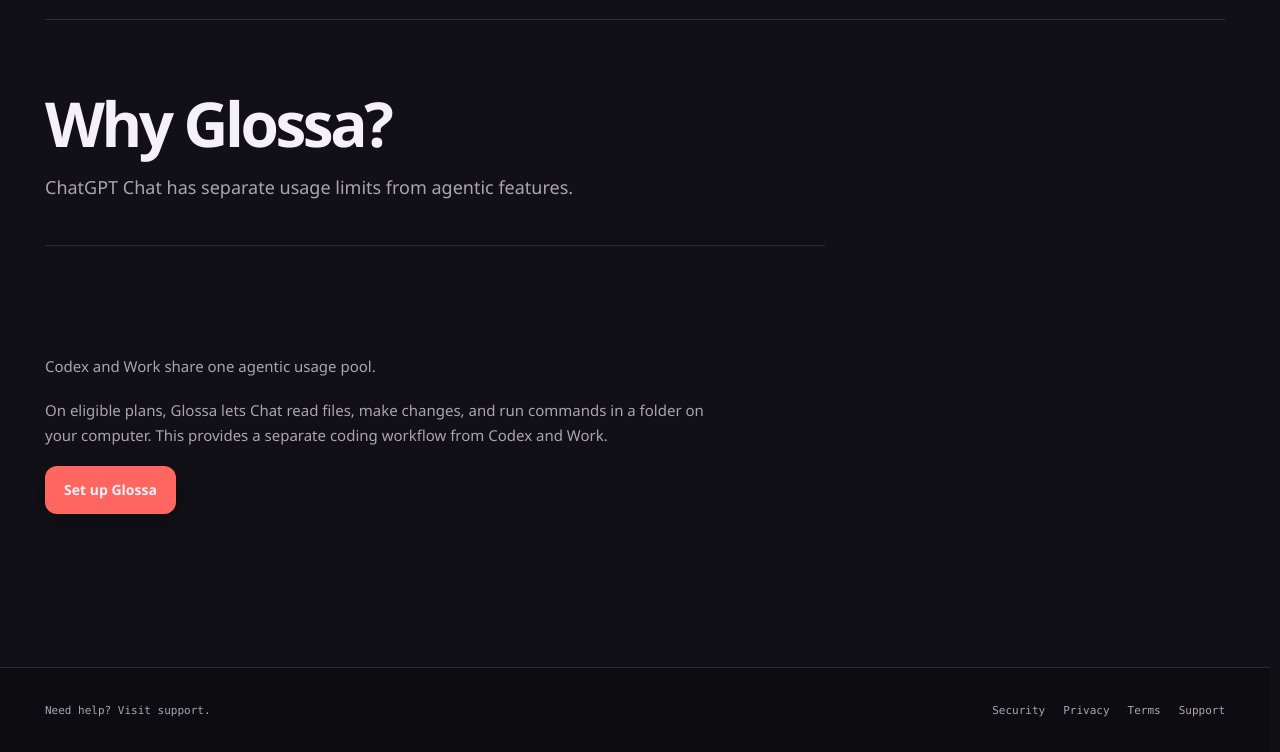
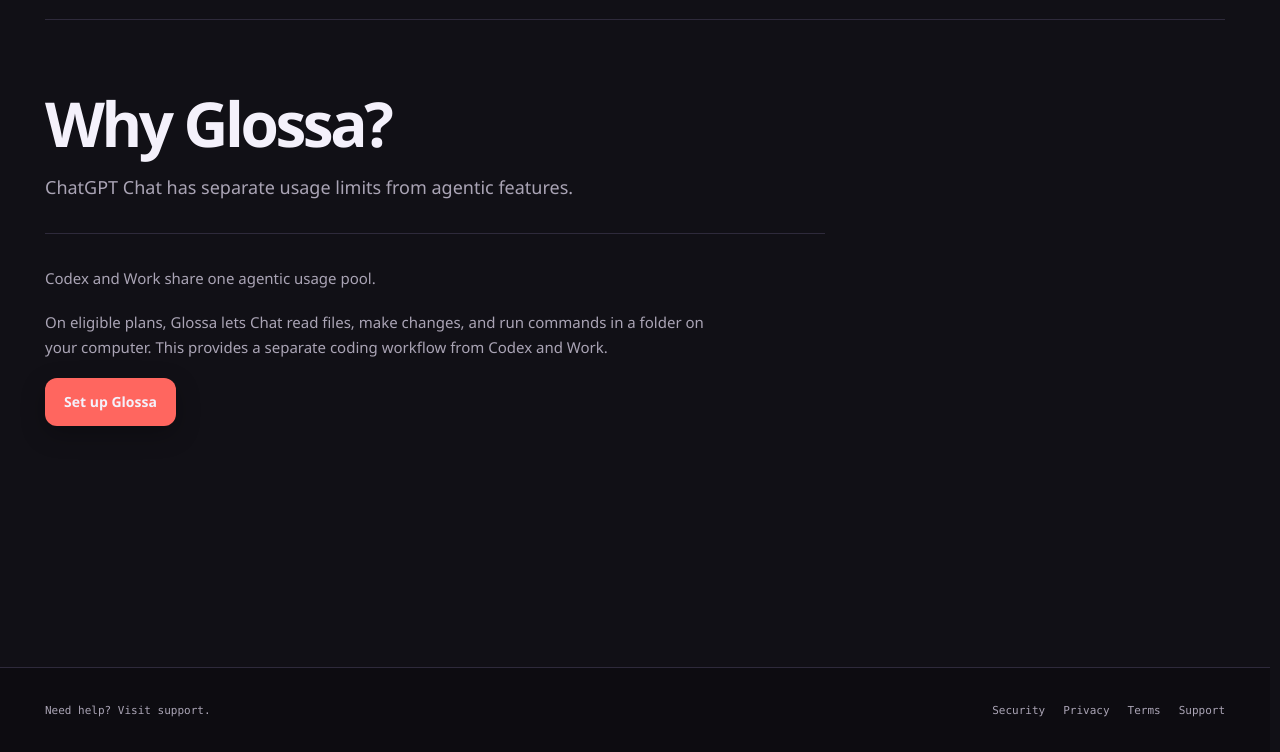
Before and after one commit to ariobarin/glossa, a website: page site/docs/why.html in a window 1280 px wide. Shown: the part 48-800 px from the top of the page. Drawn offline with Linux system fonts and the light colour scheme.

Commit message:
remove redundant document spacing

```diff
--- a/site/styles.css
+++ b/site/styles.css
@@ -242,7 +242,7 @@ p {
 .docs-intro {
   grid-column: 1;
   grid-row: 1;
-  padding: 16px 0 44px;
+  padding: 16px 0 32px;
   border-bottom: 1px solid var(--line);
 }
 
@@ -318,7 +318,8 @@ p {
   display: grid;
   grid-template-columns: minmax(0, 780px) minmax(160px, 184px);
   align-items: start;
-  gap: clamp(40px, 5vw, 62px);
+  column-gap: clamp(40px, 5vw, 62px);
+  row-gap: 32px;
 }
 
 .docs-toc {
@@ -364,7 +365,7 @@ p {
   grid-column: 1;
   grid-row: 2;
   min-width: 0;
-  margin-top: 46px;
+  margin-top: 0;
 }
 
 .doc-section {
```
